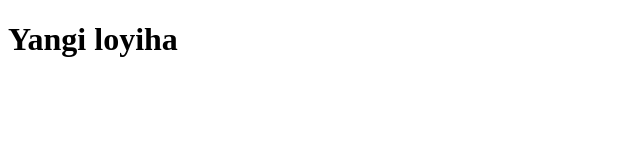
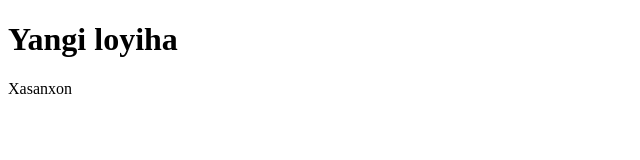
Before and after one commit to Rahmatxonov/test-2, a plain HTML site: page index.html in a window 1280 px wide. Shown: the full height of the page, 0-640 px from the left. Drawn offline with Linux system fonts and the light colour scheme.

Commit message:
ism qoshildi

```diff
--- a/index.html
+++ b/index.html
@@ -7,5 +7,6 @@
   </head>
   <body>
     <h1>Yangi loyiha</h1>
+    <p>Xasanxon</p>
   </body>
 </html>
```
